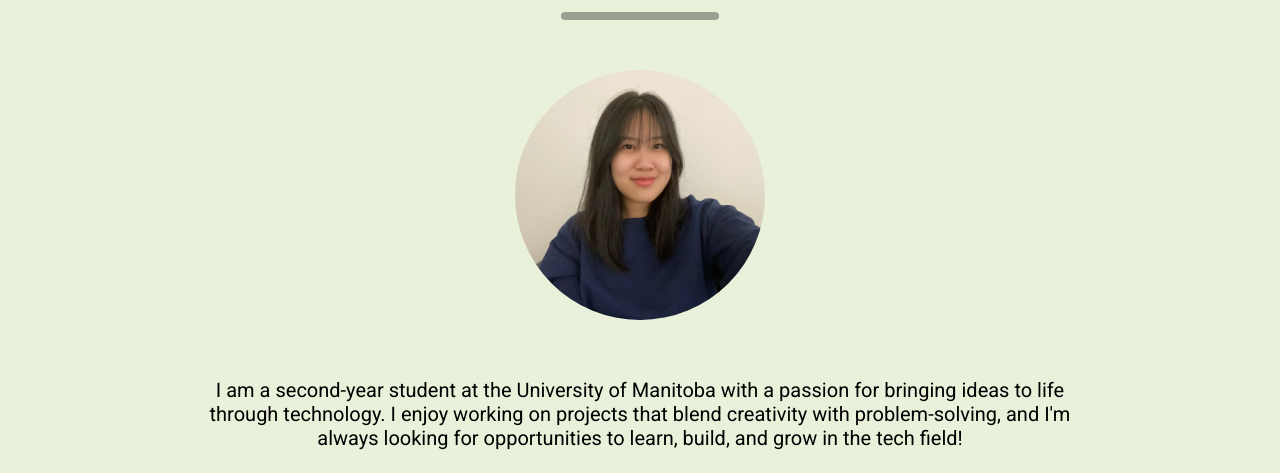
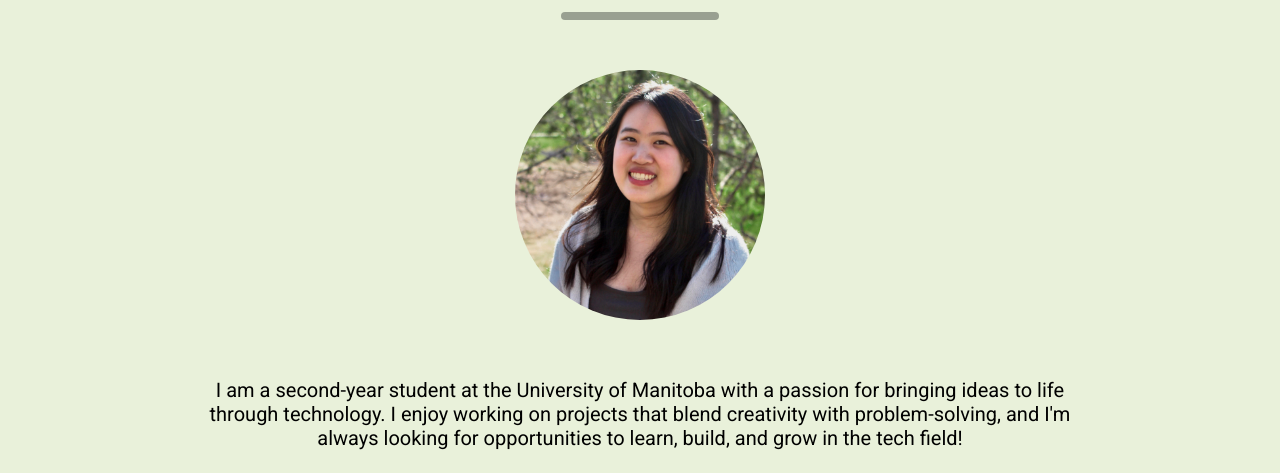
Before and after one commit to alicia-kee/personal-website, a plain HTML site: page index.html in a window 1280 px wide. Shown: the part 176-649 px from the top of the page. Drawn offline with Linux system fonts and the light colour scheme; a web font is replaced by a local one.

Commit message:
Update picture of myself

```diff
--- a/index.html
+++ b/index.html
@@ -31,7 +31,7 @@
         <!-- decorative line: -->
         <hr class="intro-line">
 
-        <img src="./img/my_picture.jpg" class="my-picture">
+        <img src="./img/Alicia.jpg" class="my-picture">
         <br>
         <div class="intro-bio">I am a second-year student at the University of Manitoba with a passion for bringing ideas to life through technology. I enjoy working on projects that blend creativity with problem-solving, and I'm always looking for opportunities to learn, build, and grow in the tech field!</div>
 
```
Also changed, not shown: img/Alicia.jpg (added).
